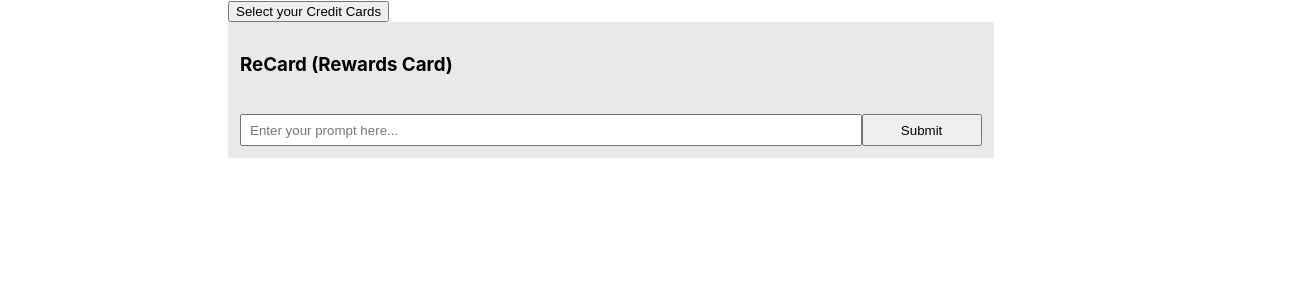
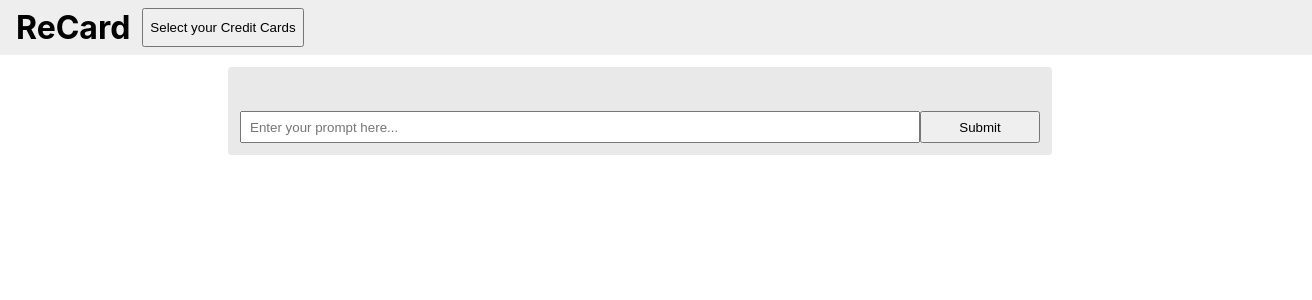
Before and after one commit to recard-app/recard-web-client, a React (Create React App) app: page / in a window 1280 px wide. Shown: the top 300 px of the page, 1312 px wide, since content can reach past the window. Built offline with nearby package versions, Linux system fonts and the light colour scheme.

Commit message:
added header

```diff
--- a/src/App.js
+++ b/src/App.js
@@ -1,6 +1,7 @@
 import React, { useState, useEffect } from 'react';
 import './App.scss';
 
+import AppHeader from './components/AppHeader';
 import PromptWindow from './components/PromptWindow';
 import CreditCardSelector from './components/CreditCardSelector';
 import Modal from './components/Modal';
@@ -28,13 +29,13 @@ function App() {
 
   return (
     <div className="app">
-      <header className="app-header">
-        <button onClick={handleModalOpen}>Select your Credit Cards</button>
+        <AppHeader>
+          <button onClick={handleModalOpen}>Select your Credit Cards</button>
+        </AppHeader>
         <Modal show={modalShow} handleClose={handleModalClose}>
           <CreditCardSelector returnCreditCards={getCreditCards} existingCreditCards={creditCards} />
         </Modal>
         <PromptWindow creditCards={creditCards} />
-      </header>
     </div>
   );
 }
--- a/src/App.scss
+++ b/src/App.scss
@@ -1,8 +1,15 @@
 .app {
-  display: flex;
+  display: block;
   justify-content: center;
   .app-header {
-
+    width: 100%;
+    background-color: #eeeeee;
+    display: flex;
+    padding: 8px 16px;
+    h1 {
+      margin: 0;
+      margin-right: 12px;
+    }
   }
 }
 
@@ -45,6 +52,10 @@
   width: 800px;
   max-width: 90%;
   padding: 12px;
+  margin-left: auto;
+  margin-right: auto;
+  margin-top: 12px;
+  border-radius: 4px;
 }
 
 .prompt-history {
--- /dev/null
+++ b/src/components/AppHeader.js
@@ -0,0 +1,12 @@
+import React from 'react';
+
+const AppHeader = ({ children }) => {
+  return (
+    <header className="app-header">
+        <h1>ReCard</h1>
+        {children}
+    </header>
+  );
+};
+
+export default AppHeader;
--- a/src/components/PromptWindow.js
+++ b/src/components/PromptWindow.js
@@ -85,7 +85,6 @@ function PromptWindow({ creditCards }) {
 
     return (
         <div className='prompt-window'>
-            <h3>ReCard (Rewards Card)</h3>
             <PromptHistory chatHistory={chatHistory} />
             {isLoading && <div className="loading-indicator">...</div>}
             {isLoadingSolutions && <div className="loading-indicator">Looking for Card Recommendations...</div>}
```
